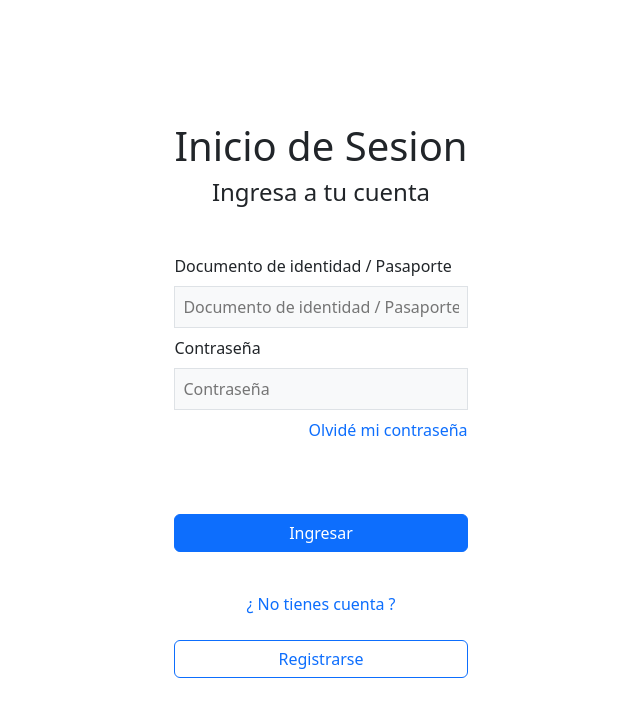
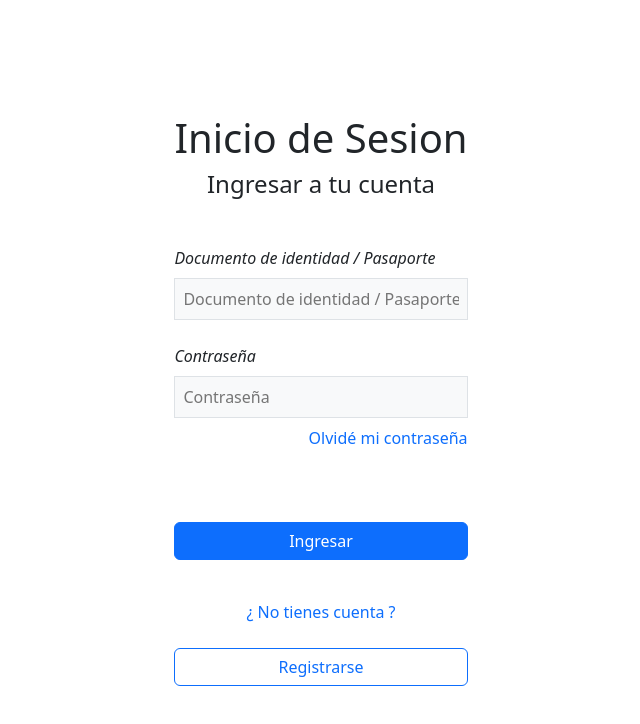
Before and after one commit to bramireza/c11-28-t-node-react, a React (Vite) app in the folder Frontend/: page / in a window 1280 px wide. Shown: the top 724 px of the page, without its empty margins (319-959 px from the left). Built offline with nearby package versions, Linux system fonts and the light colour scheme.

Commit message:
cambio de atributo en input url por text y se acomodaron los textos a figma

```diff
--- a/Frontend/src/pages/login/Login.jsx
+++ b/Frontend/src/pages/login/Login.jsx
@@ -4,12 +4,12 @@ const Login = ()=> {
     return (
       <main>
         <h1>Inicio de Sesion</h1>
-        <h4 className="mb-5">Ingresa a tu cuenta</h4>
+        <h4 className="mb-5">Ingresar a tu cuenta</h4>
         <form action="" className="d-flex flex-column gap-2">
-            <label htmlFor="" className="fst-normal align-self-start">Documento de identidad / Pasaporte</label>
-            <input type="email" className="bg-light border border-none text-dark p-2" placeholder="Documento de identidad / Pasaporte" required/>
+            <label htmlFor="" className="fst-italic align-self-start">Documento de identidad / Pasaporte</label>
+            <input type="text" className="bg-light border border-none text-dark p-2 mb-3" placeholder="Documento de identidad / Pasaporte" required/>
 
-            <label htmlFor="" className="fst-normal align-self-start">Contraseña</label>
+            <label htmlFor="" className="fst-italic align-self-start">Contraseña</label>
             <input type="password" className="bg-light border border-none text-dark p-2" placeholder="Contraseña" required/>
 
             <a href="#" className="link-underline link-underline-opacity-0 fs-6 align-self-end mb-5">Olvidé mi contraseña</a>
```
